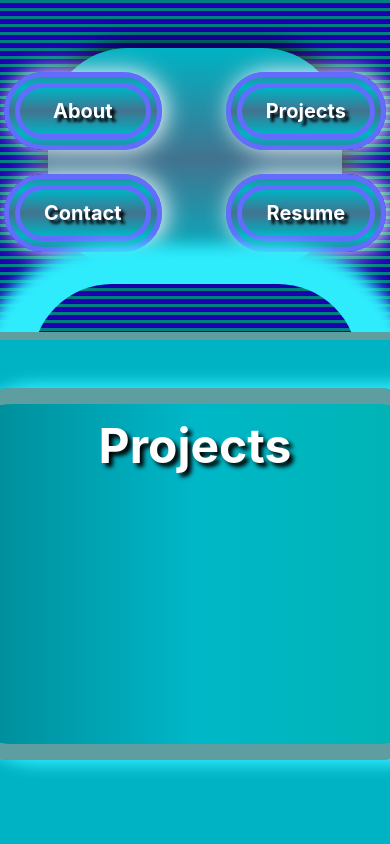
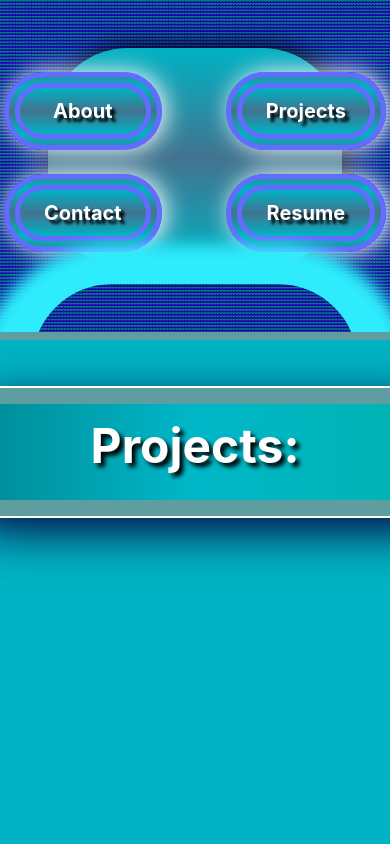
Before and after one commit to garrett-lieb/newProfile, a React (Vite) app: page /projects in a window 390 px wide. Shown: the top 844 px of the page. Built offline with nearby package versions, Linux system fonts and the light colour scheme.

Commit message:
adjusting small screen display on projects

```diff
--- a/src/components/About/about.css
+++ b/src/components/About/about.css
@@ -16,7 +16,6 @@
     display: flex;
     flex-wrap: wrap;
     justify-content: center;
-    min-width: 320px;
     gap: 2rem;
     background-color: rgb(0, 179, 196);
     border: 1rem solid;
@@ -86,7 +85,9 @@ img {
         border: 1rem solid;
         border-radius: 5rem;
         border-color: cadetblue;
-        box-shadow: 25px 0px 15px 5px rgb(47, 236, 253);
+        box-shadow:
+        0 0 0 2px white,
+        0.3em 0.3em 1em #06013c;
         color: rgb(255, 255, 255);
         line-height: 1.1;
         font-size: 3em;
--- a/src/components/Contact/contact.css
+++ b/src/components/Contact/contact.css
@@ -76,6 +76,12 @@ a:hover {
         gap: 2rem;
     }
 
+    .headerItem {
+        box-shadow:
+        0 0 0 2px white,
+        0.3em 0.3em 1em #06013c;
+    }
+
 }
 
 /* Tablets and small desktops */
--- a/src/components/Projects/index.jsx
+++ b/src/components/Projects/index.jsx
@@ -6,7 +6,7 @@ const Projects = () => {
         <div className="projects">
             <section className="projectsContent">
             <section className="grid-container">
-                <h1 className="header">Projects</h1>
+                <h1 className="header">Projects:</h1>
 
                 <div className="nest">
                     <h2 className="project1">GroupProject3</h2>
--- a/src/components/Projects/projects.css
+++ b/src/components/Projects/projects.css
@@ -18,8 +18,7 @@ a:hover {
 .projectsContent {
     display: flex;
     flex-direction: column;
-    align-items: center;
-    justify-content: center;
+    gap: 2rem;
     background-color: rgb(0, 179, 196);
     border: 1rem solid;
     border-radius: 5rem;
@@ -32,6 +31,9 @@ a:hover {
     justify-content: flex-end;
     margin-left: 1.5rem;
     padding: 2rem;
+    box-shadow:
+    0 0 0 2px white,
+    0.3em 0.3em 1em #06013c;
 }
 
 .grid-container {
@@ -76,6 +78,7 @@ a:hover {
     box-shadow: 1px 20px 1rem 0px rgba(0, 0, 184, 0.2);
     list-style: none;
 }
+
 @media only screen and (max-width: 800px) {
     .grid-container {
         display: grid;
@@ -85,8 +88,19 @@ a:hover {
     }
     .projects {
         box-shadow: transparent;
+        padding: 1rem;
+    }
+
+    .header {
+        display: flex;
+        justify-content: center;
+        padding: 2rem;
+        height: 4rem;
+        margin-left: 0;
+        padding: 0;
     }
 }
+
 
 @media only screen and (max-width: 600px) {
     .projects {
@@ -119,3 +133,35 @@ a:hover {
         box-shadow: none;
     }
 }
+
+@media only screen and (max-width: 320px) {
+    .projects {
+        padding-left: 5rem;
+    }
+    .projectsContent {
+        border-width: 0.5rem;
+        border-radius: 3rem;
+    }
+    .header {
+        justify-content: center;
+        margin-left: 0;
+        padding: 1rem;
+    }
+    .nest {
+        padding: 0rem;
+        margin: 0rem;
+        border-radius: 3rem;
+    }
+    .lists {
+        margin: 0.5rem;
+        padding: 0.5rem;
+        border-width: 0.3rem;
+        border-radius: 0.5rem;
+    }
+    .project1,
+    .project2,
+    .project3,
+    .project4 {
+        box-shadow: none;
+    }
+}
--- a/src/components/Resume/resume.css
+++ b/src/components/Resume/resume.css
@@ -71,6 +71,9 @@ h3 {
         justify-content: center;
         margin-right: 0;
         padding-right: 0;
+        box-shadow:
+        0 0 0 2px white,
+        0.3em 0.3em 1em #06013c;
     }
     .job,
     .school {
--- a/src/index.css
+++ b/src/index.css
@@ -19,7 +19,7 @@
 
 background:
   linear-gradient(-5deg, #1d00af 60%, teal 40%);
-background-size: .5rem .5rem;
+background-size: .2rem .2rem;
 
 
 
```
